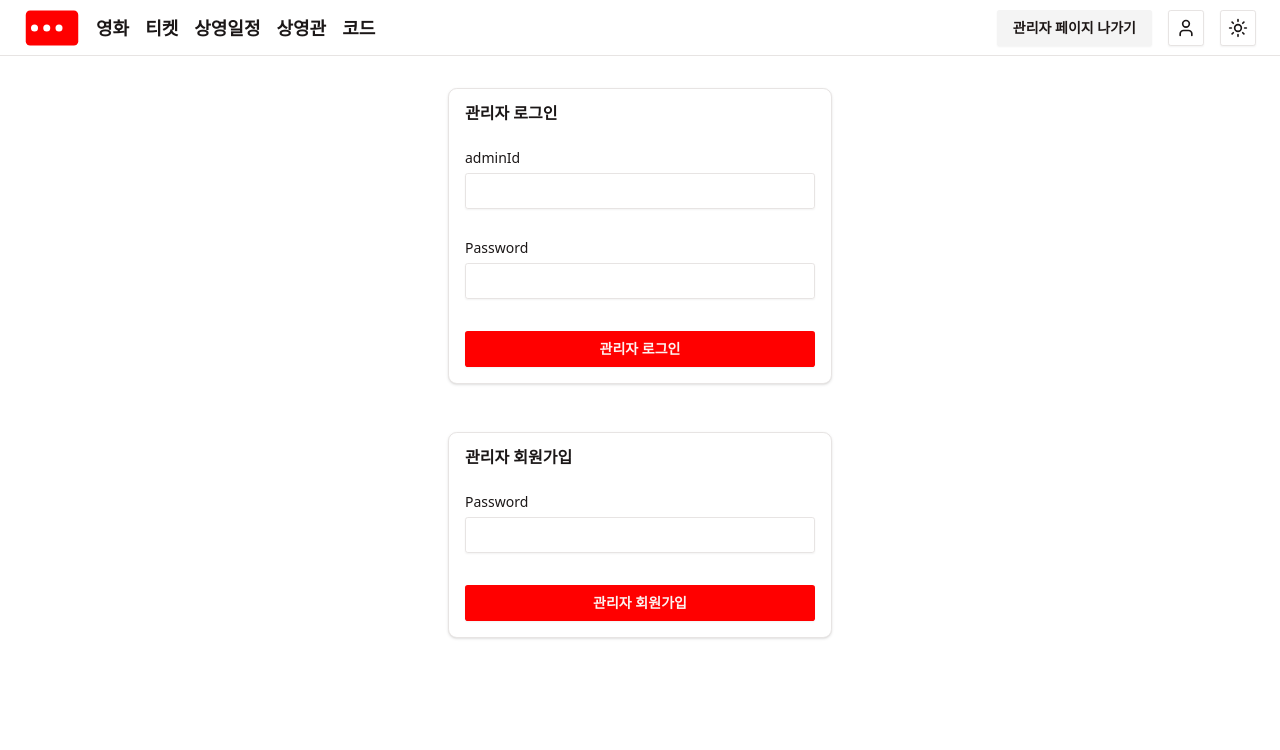
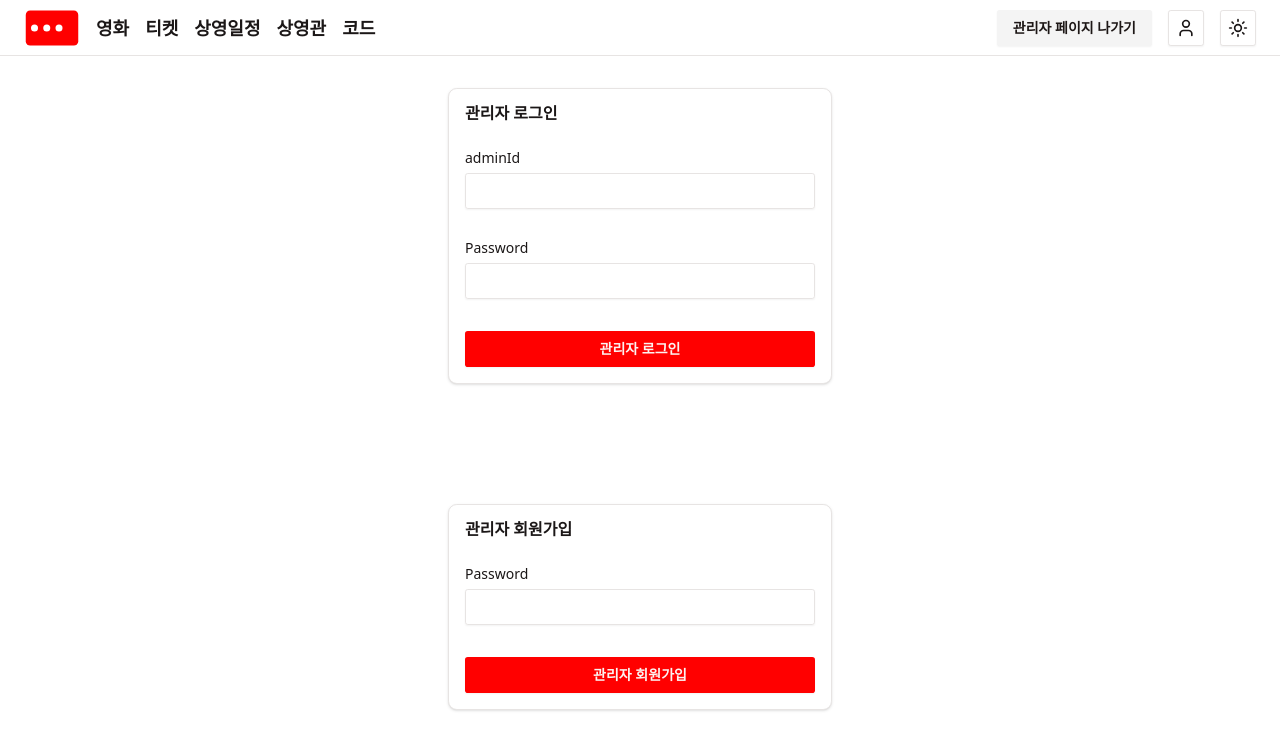
Before and after one commit to UOS-DBD-CINEMA/cinema-web, a React (Vite) app: page /admin in a window 1280 px wide. Shown: the top 750 px of the page. Built offline with nearby package versions, Linux system fonts and the light colour scheme.

Commit message:
feat: add AdminHome

```diff
--- a/src/routes/pages/admin/AdminHome.tsx
+++ b/src/routes/pages/admin/AdminHome.tsx
@@ -18,7 +18,7 @@ export function AdminHome() {
           </div>
         </Card>
       ) : (
-        <div className="flex w-sm flex-col gap-12">
+        <div className="flex w-sm flex-col gap-30">
           <AdminLoginForm />
           <AdminJoinForm />
         </div>
```
